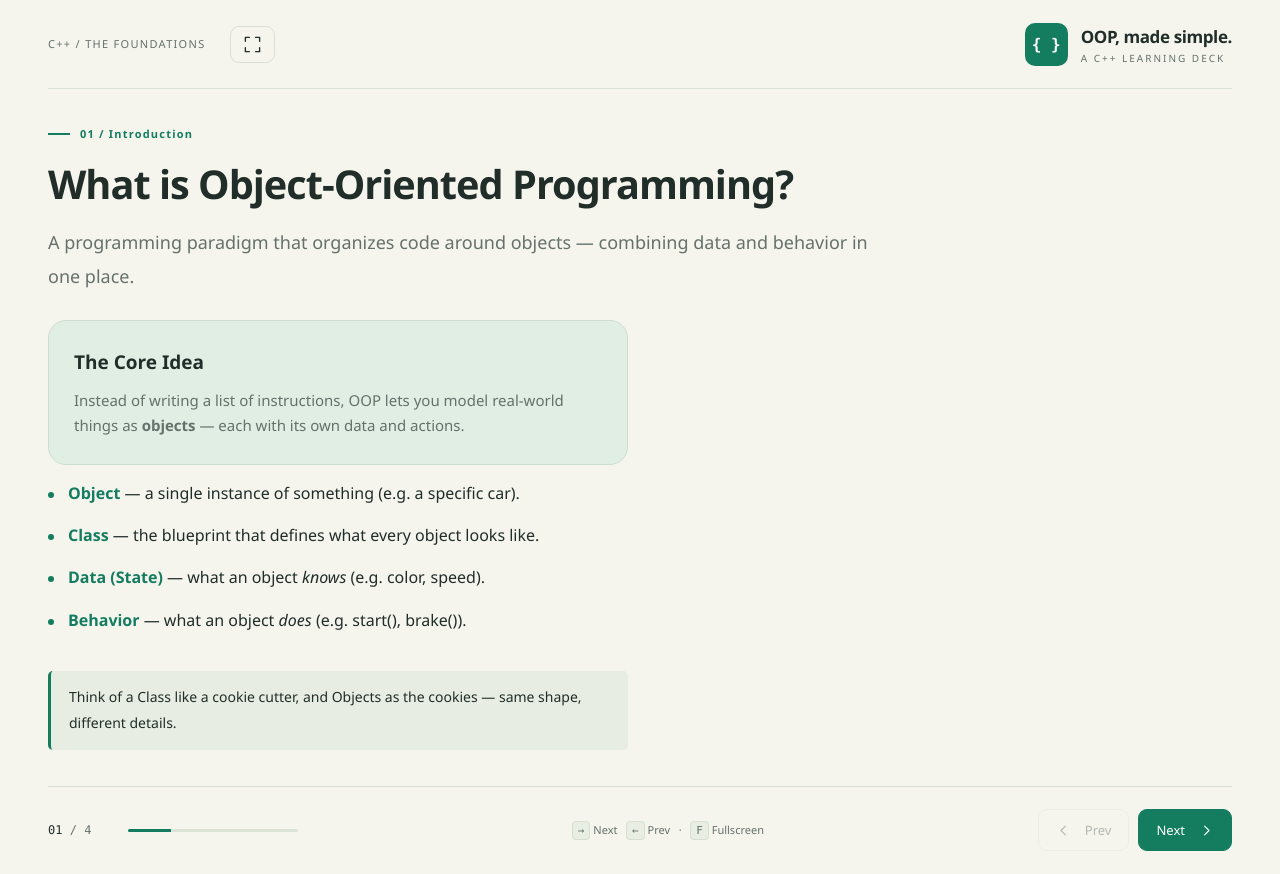
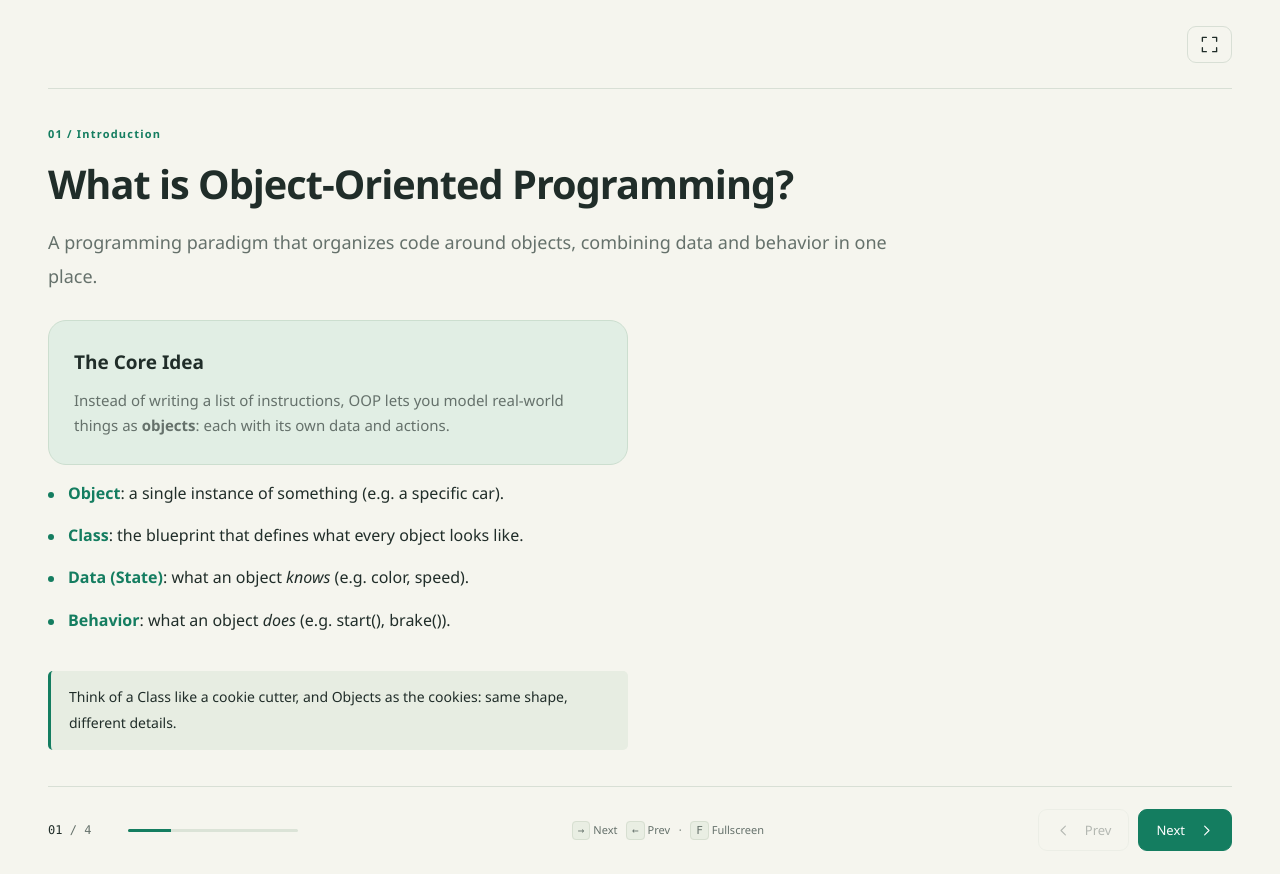
Before and after one commit to laeth0/C-HandsOn_OOP, a plain HTML site: page index.html in a window 1280 px wide. Drawn offline with Linux system fonts and the light colour scheme.

Commit message:
refactor: refine UI branding and update slide copy punctuation

```diff
--- a/index.html
+++ b/index.html
@@ -5,17 +5,15 @@
   <meta name="viewport" content="width=device-width, initial-scale=1.0">
   <meta name="theme-color" content="#f5f5ee">
   <meta name="description" content="Interactive C++ Object-Oriented Programming learning deck.">
-  <title>Introduction to OOP — C++</title>
+  <title>Introduction to OOP | C++</title>
   <link rel="stylesheet" href="main.css">
 </head>
 <body>
   <div class="app">
     <header class="topbar">
       <div class="top-actions">
-        <span class="course-label">C++ / THE FOUNDATIONS</span>
         <button class="tool" id="fullscreen-button" aria-label="Fullscreen" title="Fullscreen (F)"><svg viewBox="0 0 24 24" aria-hidden="true"><path d="M8 3H3v5m13-5h5v5M3 16v5h5m13-5v5h-5"/></svg></button>
       </div>
-      <a class="brand" href="#slide-1" aria-label="First slide"><span class="brand-symbol">{ }</span><span><strong>OOP, made simple.</strong><small>A C++ LEARNING DECK</small></span></a>
     </header>
     <div class="workspace">
       <main class="stage" id="slides" aria-label="Object-Oriented Programming Slides"></main>
--- a/main.css
+++ b/main.css
@@ -72,7 +72,7 @@ button svg {
   height: 89px;
   display: flex;
   align-items: center;
-  justify-content: space-between;
+  justify-content: flex-end;
   border-bottom: 1px solid var(--line);
   gap: 20px;
 }
@@ -172,13 +172,6 @@ button svg {
   font-weight: 700;
   letter-spacing: 1.2px;
   margin-bottom: 14px;
-}
-
-.eyebrow:before {
-  content: "";
-  width: 22px;
-  height: 2px;
-  background: var(--green);
 }
 
 h1,h2,h3,p {
--- a/main.js
+++ b/main.js
@@ -59,17 +59,17 @@ const slides = [
   {
     title: 'What is Object-Oriented Programming?',
     chapter: 0,
-    subtitle: 'A programming paradigm that organizes code around objects — combining data and behavior in one place.',
+    subtitle: 'A programming paradigm that organizes code around objects, combining data and behavior in one place.',
     body: `<div class="grid">
       <div class="stack">
-        ${card('The Core Idea', 'Instead of writing a list of instructions, OOP lets you model real-world things as <strong>objects</strong> — each with its own data and actions.', true)}
+        ${card('The Core Idea', 'Instead of writing a list of instructions, OOP lets you model real-world things as <strong>objects</strong>: each with its own data and actions.', true)}
         ${points([
-          '<strong>Object</strong> — a single instance of something (e.g. a specific car).',
-          '<strong>Class</strong> — the blueprint that defines what every object looks like.',
-          '<strong>Data (State)</strong> — what an object <em>knows</em> (e.g. color, speed).',
-          '<strong>Behavior</strong> — what an object <em>does</em> (e.g. start(), brake()).'
+          '<strong>Object</strong>: a single instance of something (e.g. a specific car).',
+          '<strong>Class</strong>: the blueprint that defines what every object looks like.',
+          '<strong>Data (State)</strong>: what an object <em>knows</em> (e.g. color, speed).',
+          '<strong>Behavior</strong>: what an object <em>does</em> (e.g. start(), brake()).'
         ])}
-        ${note('Think of a Class like a cookie cutter, and Objects as the cookies — same shape, different details.')}
+        ${note('Think of a Class like a cookie cutter, and Objects as the cookies: same shape, different details.')}
       </div>
     </div>`
   },
@@ -81,8 +81,8 @@ const slides = [
     subtitle: 'A Class is the blueprint. An Object is a real instance built from that blueprint.',
     body: `<div class="grid">
       <div class="stack">
-        ${card('Class — The Blueprint', 'Defines the structure: what data each object holds and what actions it can perform. Written once, used many times.', true)}
-        ${card('Object — The Instance', 'A concrete entity created from the class. Each object has its own copy of the data.')}
+        ${card('Class (The Blueprint)', 'Defines the structure: what data each object holds and what actions it can perform. Written once, used many times.', true)}
+        ${card('Object (The Instance)', 'A concrete entity created from the class. Each object has its own copy of the data.')}
         ${note('<code>Student s1</code> and <code>Student s2</code> share the same class definition, but their data is completely independent.')}
       </div>
       <div class="stack">
@@ -121,17 +121,17 @@ Hi, I am Bob`,
   {
     title: 'Arrays of Objects',
     chapter: 2,
-    subtitle: 'Store multiple objects of the same class in an array — then loop through them to work with each one.',
+    subtitle: 'Store multiple objects of the same class in an array, then loop through them to work with each one.',
     body: `<div class="grid">
       <div class="stack">
         ${card('Why Arrays of Objects?', 'Instead of creating <code>s1</code>, <code>s2</code>, <code>s3</code>… separately, store them all in one array and process them with a loop.', true)}
         ${points([
-          '<code>Student roster[3];</code> — creates an array of 3 Student objects.',
+          '<code>Student roster[3];</code> creates an array of 3 Student objects.',
           'Access members with <code>roster[i].name</code> and <code>roster[i].gpa</code>.',
           'Use a <code>for</code> loop to read, print, or search through all objects.',
-          'Array indices start at <code>0</code> — the last element is at <code>size - 1</code>.'
+          'Array indices start at <code>0</code> (the last element is at <code>size - 1</code>).'
         ])}
-        ${note('Each element of the array is a full object — it has its own copy of all the data members.')}
+        ${note('Each element of the array is a full object: it has its own copy of all the data members.')}
       </div>
       <div class="stack">
         ${code(
@@ -150,18 +150,18 @@ int main() {
 
     for (int i = 0; i < 3; i++) {
         cout << roster[i].name
-             << " — GPA: " << roster[i].gpa
+             << " (GPA: " << roster[i].gpa << ")"
              << "\\n";
     }
 }`,
-`Alice — GPA: 3.9
-Bob   — GPA: 3.4
-Carol — GPA: 3.7`,
+`Alice (GPA: 3.9)
+Bob   (GPA: 3.4)
+Carol (GPA: 3.7)`,
           'C++ · Arrays of Objects'
         )}
         ${quiz(
           'How do you print only students with GPA >= 3.5?',
-          'Add an <code>if (roster[i].gpa >= 3.5)</code> check inside the loop — Alice and Carol would be printed.'
+          'Add an <code>if (roster[i].gpa >= 3.5)</code> check inside the loop; Alice and Carol would be printed.'
         )}
       </div>
     </div>`
@@ -171,12 +171,12 @@ Carol — GPA: 3.7`,
   {
     title: 'Objects as Function Parameters (Pass by Value)',
     chapter: 2,
-    subtitle: 'Passing an object to a function by value creates an independent copy — the original object in main() is never modified.',
+    subtitle: 'Passing an object to a function by value creates an independent copy; the original object in main() is never modified.',
     body: `<div class="grid">
       <div class="stack">
         ${card('Pass by Value', 'When an object is passed by value, C++ creates an independent <strong>copy</strong> for the function. Any changes made inside the function only affect the copy, leaving the original object completely unchanged.', true)}
         ${points([
-          '<strong>Syntax:</strong> <code>void modify(Student s)</code> — passed by value with no special symbols.',
+          '<strong>Syntax:</strong> <code>void modify(Student s)</code>: passed by value with no special symbols.',
           '<strong>Independent Copy:</strong> The function receives its own local duplicate in memory.',
           '<strong>Original is Safe:</strong> Changing values (e.g. <code>s.gpa = 4.0</code>) inside the function never affects the original object.',
           '<strong>Scope:</strong> The copied object exists only while the function is running, and is destroyed when it returns.'
@@ -265,7 +265,7 @@ function showSlide(index, updateHash = true) {
   document.getElementById('progress-fill').style.width = `${((current + 1) / slides.length) * 100}%`;
   progress.setAttribute('aria-valuenow', current + 1);
   document.getElementById('announcement').textContent = `Slide ${current + 1} of ${slides.length}: ${slides[current]?.title || ''}`;
-  document.title = `${slides[current]?.title || ''} — C++ OOP`;
+  document.title = `${slides[current]?.title || ''} | C++ OOP`;
   if (updateHash) {
     try { history.replaceState(null, '', `#slide-${current + 1}`); } catch { /* Local file viewers can restrict history. */ }
   }
```
